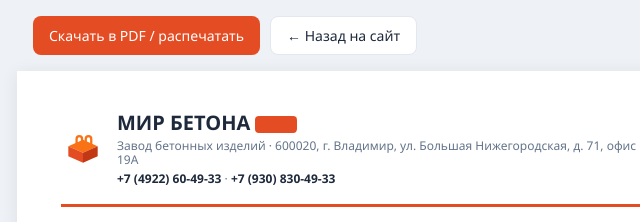
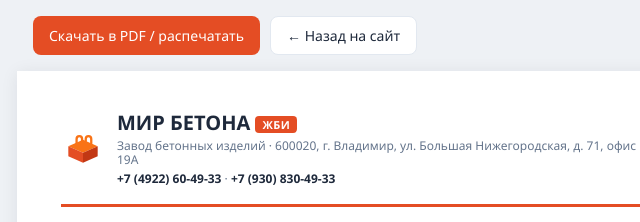
Before and after one commit to altairstudio-ru/zbi-mir-betona33-ru, an Astro site: page /price-list in a window 1280 px wide. Shown: the top 222 px of the page, 213-853 px from the left. Built offline with nearby package versions, Linux system fonts and the light colour scheme; Astro itself is replaced by a stand-in of ours.

Commit message:
fix: price-list ЖБИ badge text invisible (orange on orange) — scope brand color to .accent

```diff
--- a/src/pages/price-list.astro
+++ b/src/pages/price-list.astro
@@ -27,7 +27,7 @@
     header { display: flex; justify-content: space-between; align-items: flex-start; gap: 16px; border-bottom: 3px solid var(--brand); padding-bottom: 18px; margin-bottom: 8px; }
     .brand-row { display: flex; align-items: center; gap: 12px; }
     .brand { font-size: 20px; font-weight: 800; line-height: 1.2; }
-    .brand span { color: var(--brand); }
+    .brand .accent { color: var(--brand); }
     .brand small { display: block; font-size: 12px; font-weight: 500; color: var(--muted); margin-top: 4px; }
     .brand-badge { display: inline-block; background: var(--brand); color: #fff; font-size: 11px; font-weight: 800; padding: 2px 7px; border-radius: 4px; vertical-align: middle; letter-spacing: .04em; }
     .doc-meta { text-align: right; font-size: 12px; color: var(--muted); }
```
